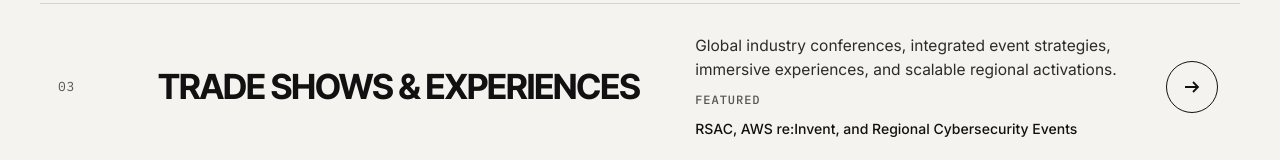
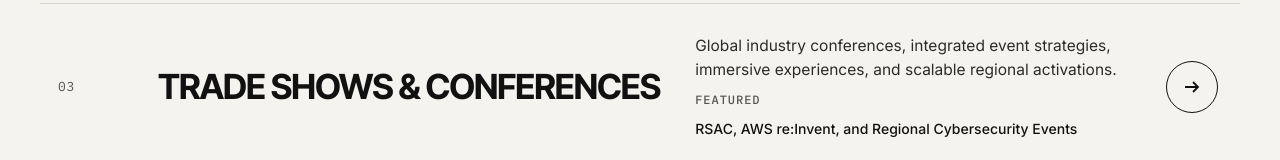
Before and after one commit to daniesul/portfolio, a plain HTML site: page index.html in a window 1280 px wide. Shown: the part 1600-1760 px from the top of the page. Drawn offline with Linux system fonts and the light colour scheme.

Commit message:
Rename homepage category to Trade Shows & Conferences
Co-Authored-By: Claude Opus 5.5 <noreply@anthropic.com>
Claude-Session: https://claude.ai/code/session_01CUZA3bATbUacpqBk8uUkBk

```diff
--- a/index.html
+++ b/index.html
@@ -222,7 +222,7 @@ html,body{overflow-x:clip}
 <li class="cat">
 <a href="/trade-shows-conferences">
 <span class="cat-n">03</span>
-<span class="cat-t">Trade Shows &amp; Experiences</span>
+<span class="cat-t">Trade Shows &amp; Conferences</span>
 <span class="cat-b"><span class="cat-d">Global industry conferences, integrated event strategies, immersive experiences, and scalable regional activations.</span><span class="cat-f"><span class="mono muted">Featured</span>RSAC, AWS re:Invent, and Regional Cybersecurity Events</span></span>
 <span class="cat-go" aria-hidden="true"><svg width="18" height="18" viewBox="0 0 18 18"><path d="M2 9h13M10 4l5 5-5 5" fill="none" stroke="currentColor" stroke-width="1.8"></path></svg></span>
 </a>
```
